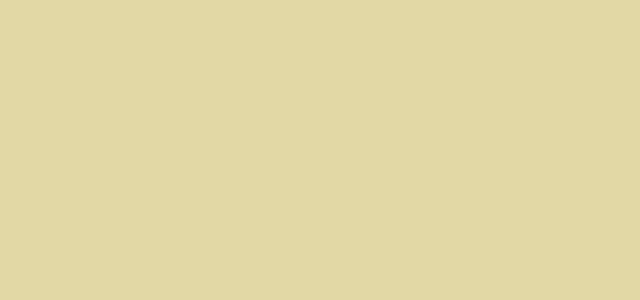
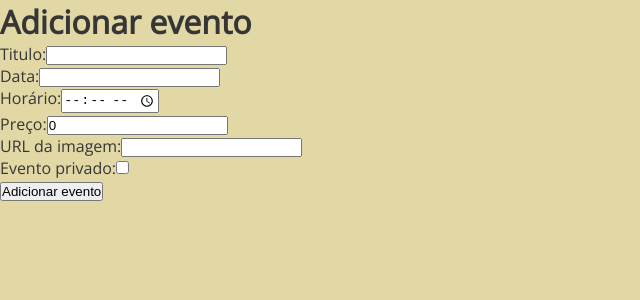
Before and after one commit to viniciuscaol/projeto-final-scdocker, a React (Vite) app: page /adicionar-evento in a window 1280 px wide. Before the commit this address had no page. Shown: the top 300 px of the page, without its empty margins (0-640 px from the left). Built offline with nearby package versions, Linux system fonts and the light colour scheme.

Commit message:
Adicionando eventos ok

```diff
--- a/src/App.jsx
+++ b/src/App.jsx
@@ -2,6 +2,7 @@ import { BrowserRouter, Route, Routes } from 'react-router-dom'
 
 import Login from './pages/Login/login'
 import ListaEventos from './pages/ListaEventos/listaEventos'
+import AdicionarEvento from './pages/AdicionarEvento/adicionarEvento'
 import Homepage from './pages/Homepage/homepage'
 import DetalhesEvento from './pages/DetalhesEvento/detalhesEvento'
 import Contato from './pages/Contato/contato'
@@ -17,6 +18,7 @@ function App() {
           <Route path="/" element={<Homepage />} />
           <Route path="/login" element={<Login />} />
           <Route path="/admin" element={<ListaEventos />} />
+          <Route path="/adicionar-evento" element={<AdicionarEvento />} />
           <Route path="/evento/:id" element={<DetalhesEvento />} />
           <Route path="/contato" element={<Contato />} />
           <Route path="/exercicios"element={<Exercicios />} />
--- /dev/null
+++ b/src/pages/AdicionarEvento/adicionarEvento.jsx
@@ -0,0 +1,74 @@
+import { useState } from 'react'
+import axios from 'axios'
+
+const AdicionarEvento = () => {
+
+    const [evento, setEvento] = useState({
+        titulo: '',
+        data: '',
+        horario: '',
+        preco: 0,
+        url_da_imagem: '',
+        evento_privado: false
+    });
+
+    const handleChange = (event) => {
+        const { name, value } = event.target;
+        setEvento((prevEvent) => ({
+            ...prevEvent,
+            [name]: value
+        }));
+    };
+
+    const handleSubmit = async (event) => {
+        event.preventDefault();
+        try {
+            const response = await axios.post('http://localhost:3000/eventos', evento);
+            console.log(response.data);
+            alert('Evento adicionado com sucesso!');
+        } catch (error) {
+            console.error(error);
+        }
+    };
+
+    return (
+        <>
+            <h1>Adicionar evento</h1>
+            <form onSubmit={handleSubmit}>
+                <label>
+                    Titulo:
+                    <input type="text" name="titulo" value={evento.titulo} onChange={handleChange} />
+                </label>
+                <br />
+                <label>
+                    Data:
+                    <input type="text" name="data" value={evento.data} onChange={handleChange} />
+                </label>
+                <br />
+                <label>
+                    Horário:
+                    <input type="time" name="horario" value={evento.horario} onChange={handleChange} />
+                </label>
+                <br />
+                <label>
+                    Preço:
+                    <input type="number" name="preco" value={evento.preco} onChange={handleChange} />
+                </label>
+                <br />
+                <label>
+                    URL da imagem:
+                    <input type="text" name="url_da_imagem" value={evento.url_da_imagem} onChange={handleChange} />
+                </label>
+                <br />
+                <label>
+                    Evento privado:
+                    <input type="checkbox" name="evento_privado" checked={evento.evento_privado} onChange={handleChange} />
+                </label>
+                <br />
+                <button type="submit">Adicionar evento</button>
+            </form>
+        </>
+    )
+}
+
+export default AdicionarEvento
```
Also changed, not shown: eventos.json (+9 -0 lines), src/pages/AdicionarEvento/adicionarEvento.styles.jsx (added).
